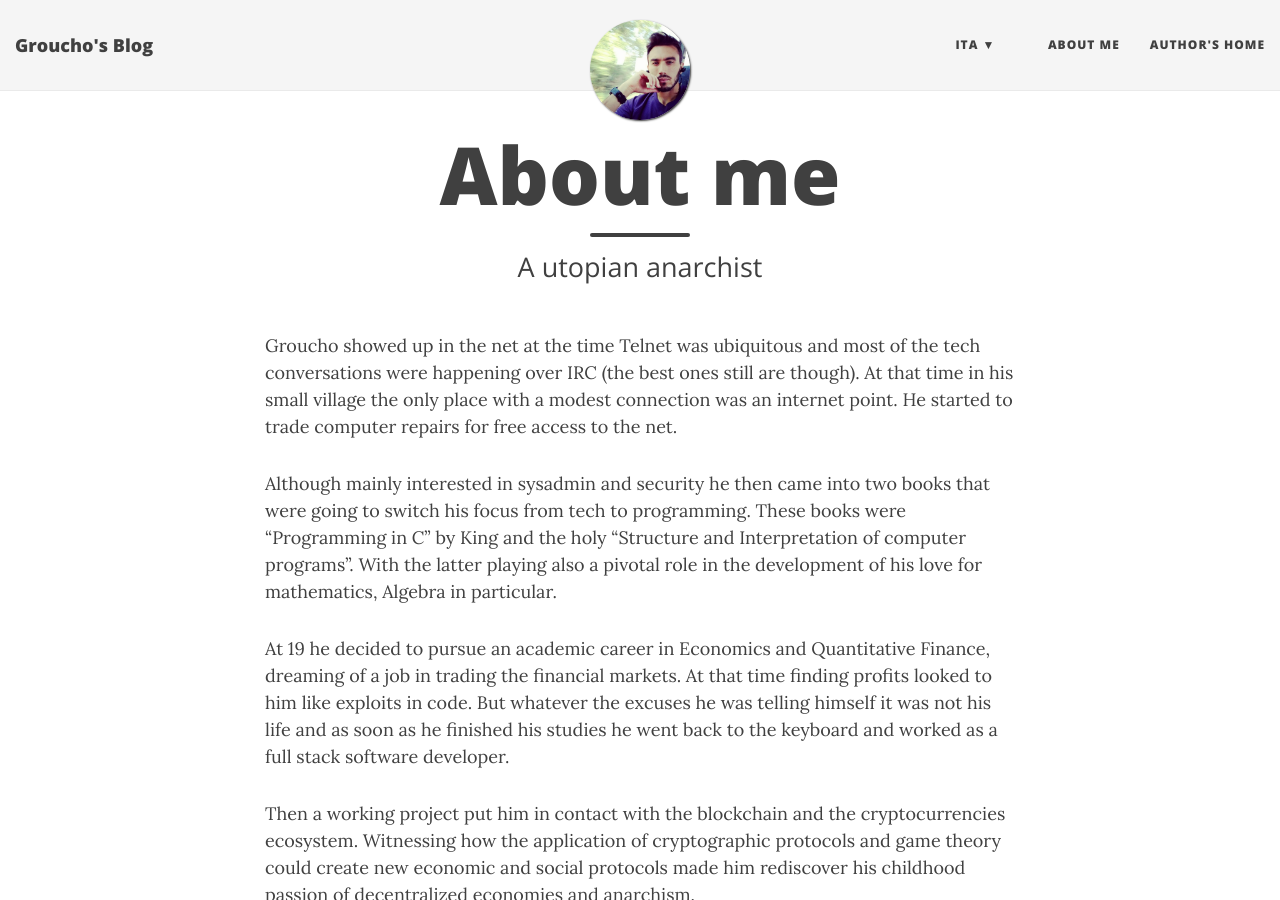
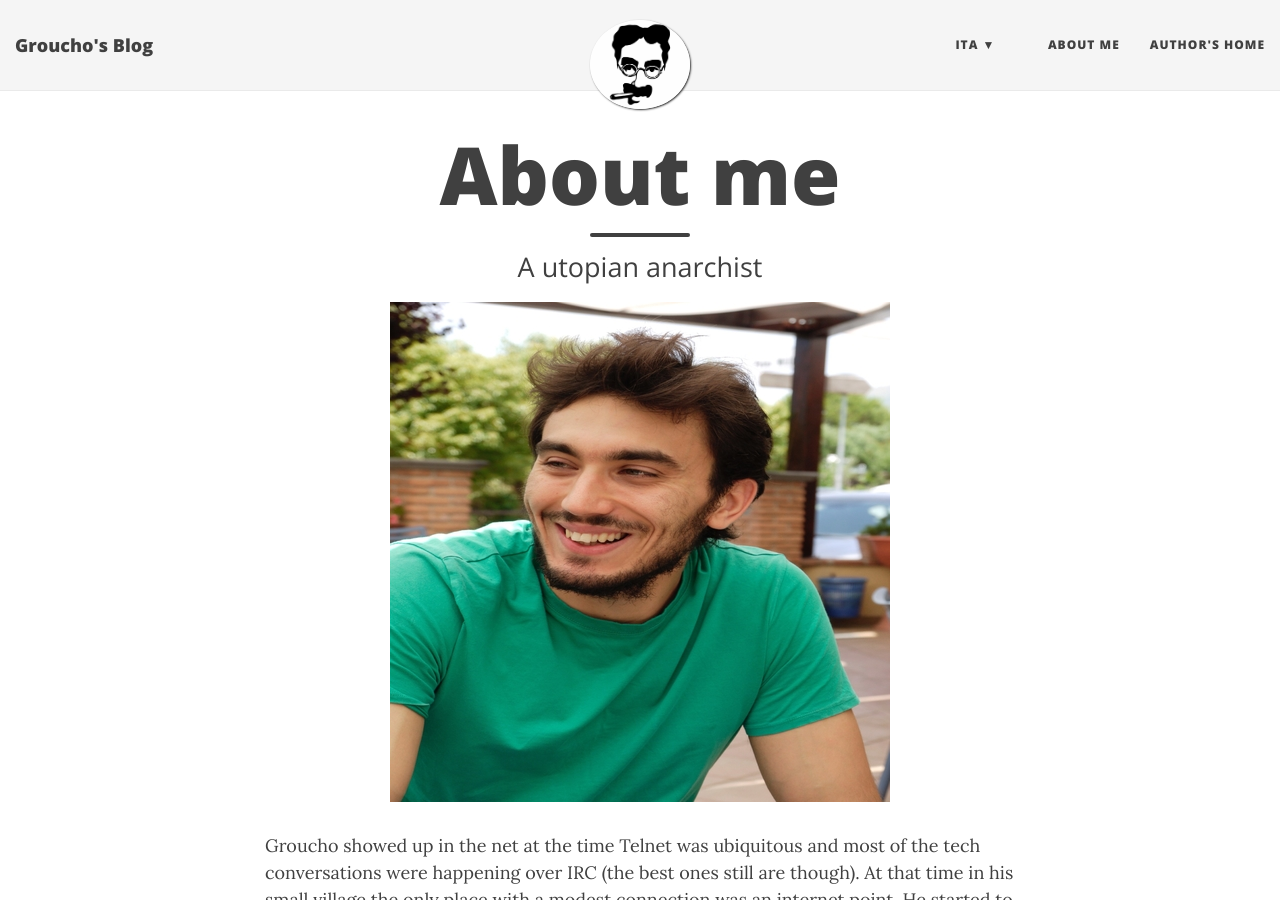
Before and after one commit to gr0uch0dev/gr0uch0dev.github.io, a Jekyll site: the page built from aboutme.md, in a window 1280 px wide and 900 px high. Built offline with Jekyll 4.4.1, drawn with Linux system fonts in a browser that asks for light colours; nearby versions of some CDN libraries.

Commit message:
update img profile and about

```diff
--- a/_config.yml
+++ b/_config.yml
@@ -29,7 +29,7 @@ navbar-links:
 
 # Image to show in the navigation bar - image must be a square (width = height)
 # Remove this parameter if you don't want an image in the navbar
-avatar: "img/avatar-icon.png"
+avatar: "img/avatar-icon.jpg"
 
 # If you want to have an image logo in the top-left corner instead of the title text,
 # then specify the following parameter
--- a/aboutme.md
+++ b/aboutme.md
@@ -3,6 +3,9 @@ layout: page
 title: About me
 subtitle: A utopian anarchist
 ---
+
+<div style="text-align:center"><img src="/img/me.jpg" /></div>
+
 
 Groucho showed up in the net at the time Telnet was ubiquitous and most of the tech conversations were happening over IRC (the best ones still are though). At that time in his small village the only place with a modest  connection was an internet point. He started to trade computer repairs for free access to the net.
 
```
Also changed, not shown: _posts/2020-01-15-romantico.md (+1 -3 lines), img/avatar-icon-old.png (added), img/avatar-icon.jpg (added), img/avatar-icon.png (deleted), img/me.jpg (added).
